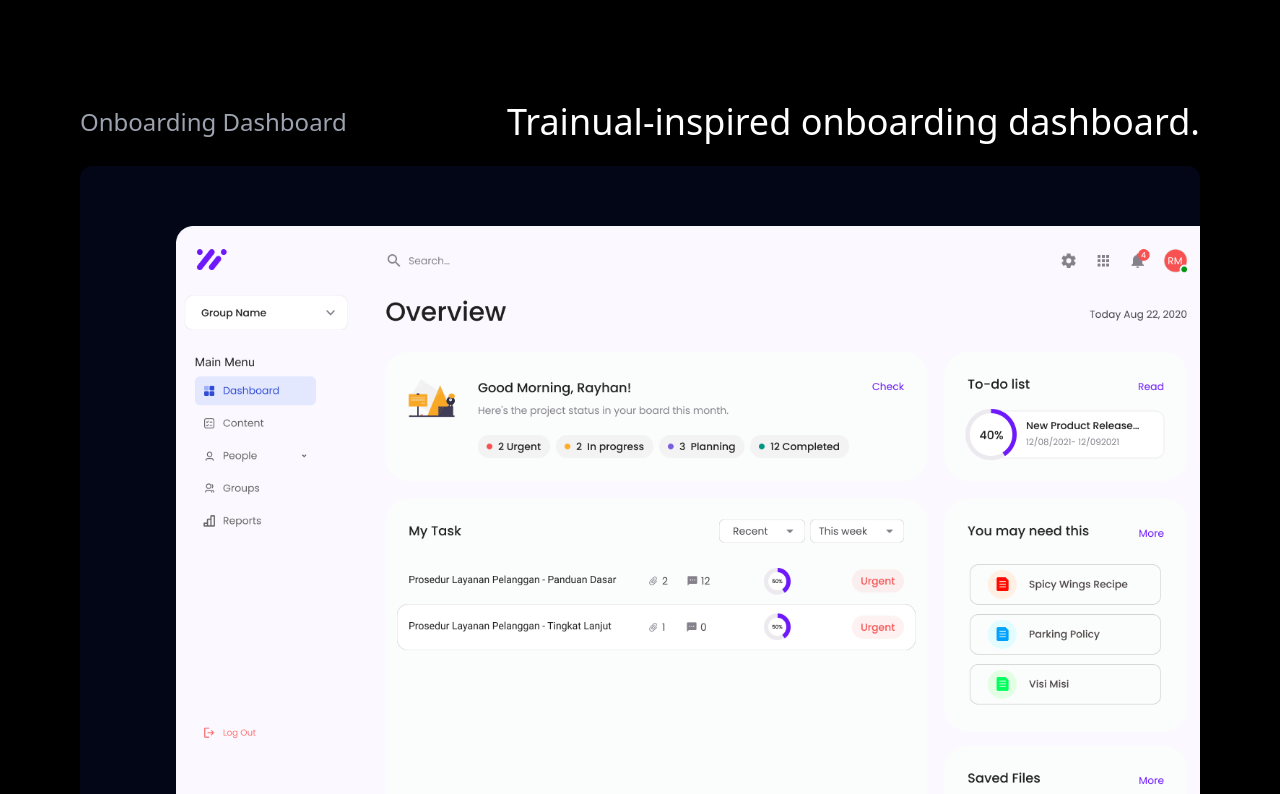
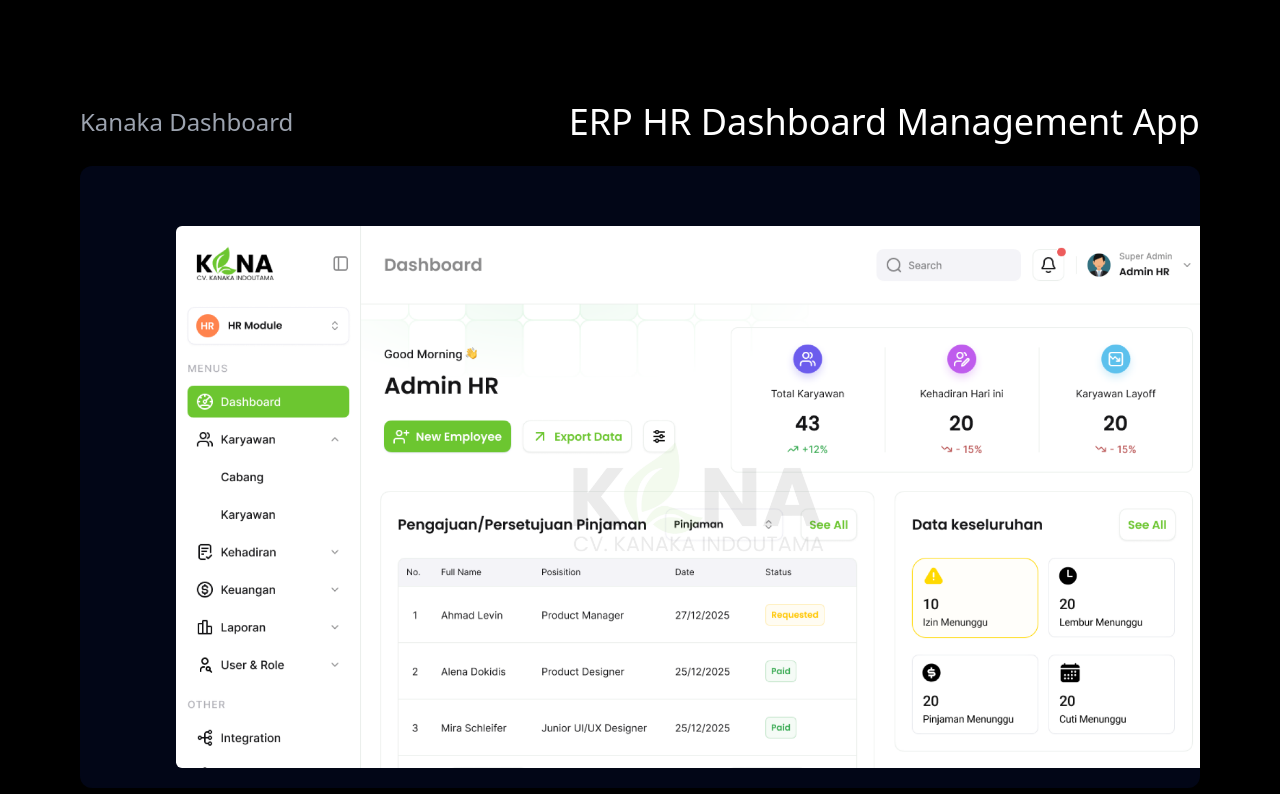
Before and after one commit to alfatpololo/portfolio.new, a Next.js app: page /Project in a window 1280 px wide. Shown: the top 794 px of the page. Built offline with nearby package versions, Linux system fonts and the light colour scheme.

Commit message:
update kanaka

```diff
--- a/pages/Project.tsx
+++ b/pages/Project.tsx
@@ -10,90 +10,97 @@ interface Project {
 
 const projects: Project[] = [
   {
-    id: 1,
-    title: "Onboarding Dashboard",
-    subtitle: "Trainual-inspired onboarding dashboard.",
-    imgSrc: "/Dashboard_.png",
-    url: "https://example.com/project1", // Ganti dengan URL tujuan
+    "id": 1,
+    "title": "Kanaka Dashboard",
+    "subtitle": "ERP HR Dashboard Management App",
+    "imgSrc": "/Kanakadashboard.png",
+    "url": "https://example.com/project3"
   },
   {
-    id: 2,
-    title: "Jaket Boat",
-    subtitle: "Boat ticket booking app by Dishub.",
-    imgSrc: "/Jaket Boat.png",
-    url: "https://example.com/project2", // Ganti dengan URL tujuan
+    "id": 2,
+    "title": "Onboarding Dashboard",
+    "subtitle": "Trainual-inspired onboarding dashboard.",
+    "imgSrc": "/Dashboard_.png",
+    "url": "https://example.com/project1"
   },
   {
-    id: 3,
-    title: "Legacy Of The Ancients : ELDORIA",
-    subtitle: "Epic RPG adventure in a mythical realm.",
-    imgSrc: "/Eldoria.gif",
-    url: "https://example.com/project3", // Ganti dengan URL tujuan
+    "id": 3,
+    "title": "Jaket Boat",
+    "subtitle": "Boat ticket booking app by Dishub.",
+    "imgSrc": "/Jaket Boat.png",
+    "url": "https://example.com/project2"
   },
   {
-    id: 4,
-    title: "iFortePay",
-    subtitle: "Connected Payment Solutions for Your Business Success.",
-    imgSrc: "/iforte.gif",
-    url: "https://example.com/project3", // Ganti dengan URL tujuan
+    "id": 4,
+    "title": "Legacy Of The Ancients : ELDORIA",
+    "subtitle": "Epic RPG adventure in a mythical realm.",
+    "imgSrc": "/Eldoria.gif",
+    "url": "https://example.com/project3"
   },
   {
-    id: 5,
-    title: "Crypnative",
-    subtitle: "Free Online Image Editor.",
-    imgSrc: "/Crypnative.png",
-    url: "https://example.com/project3", // Ganti dengan URL tujuan
+    "id": 5,
+    "title": "iFortePay",
+    "subtitle": "Connected Payment Solutions for Your Business Success.",
+    "imgSrc": "/iforte.gif",
+    "url": "https://example.com/project3"
   },
   {
-    id: 6,
-    title: "Glyph AI",
-    subtitle: "Blockchain Landing Page.",
-    imgSrc: "/Glyph AI.png",
-    url: "https://example.com/project3", // Ganti dengan URL tujuan
+    "id": 6,
+    "title": "Crypnative",
+    "subtitle": "Free Online Image Editor.",
+    "imgSrc": "/Crypnative.png",
+    "url": "https://example.com/project3"
   },
   {
-    id: 7,
-    title: "Bitreon",
-    subtitle: "Code Generator AI.",
-    imgSrc: "/Bitreon.png",
-    url: "https://example.com/project3", // Ganti dengan URL tujuan
+    "id": 7,
+    "title": "Glyph AI",
+    "subtitle": "Blockchain Landing Page.",
+    "imgSrc": "/Glyph AI.png",
+    "url": "https://example.com/project3"
   },
   {
-    id: 8,
-    title: "Denode",
-    subtitle: "Cloud Computing Landing Page.",
-    imgSrc: "/Denode.png",
-    url: "https://example.com/project3", // Ganti dengan URL tujuan
+    "id": 8,
+    "title": "Bitreon",
+    "subtitle": "Code Generator AI.",
+    "imgSrc": "/Bitreon.png",
+    "url": "https://example.com/project3"
   },
   {
-    id: 9,
-    title: "Injection Protocol",
-    subtitle: "The World's AI Platform.",
-    imgSrc: "/Injection Protocol.png",
-    url: "https://example.com/project3", // Ganti dengan URL tujuan
+    "id": 9,
+    "title": "Denode",
+    "subtitle": "Cloud Computing Landing Page.",
+    "imgSrc": "/Denode.png",
+    "url": "https://example.com/project3"
   },
   {
-    id: 10,
-    title: "Mingle",
-    subtitle: "Free Chat Bot AI.",
-    imgSrc: "/Mingle.png",
-    url: "https://example.com/project3", // Ganti dengan URL tujuan
+    "id": 10,
+    "title": "Injection Protocol",
+    "subtitle": "The World's AI Platform.",
+    "imgSrc": "/Injection Protocol.png",
+    "url": "https://example.com/project3"
   },
   {
-    id: 11,
-    title: "Podsphere",
-    subtitle: "Podcast Stream Landing Page.",
-    imgSrc: "/Podsphere.png",
-    url: "https://example.com/project3", // Ganti dengan URL tujuan
+    "id": 11,
+    "title": "Mingle",
+    "subtitle": "Free Chat Bot AI.",
+    "imgSrc": "/Mingle.png",
+    "url": "https://example.com/project3"
   },
   {
-    id: 12,
-    title: "PowerLink",
-    subtitle: "Cloud Computing Security.",
-    imgSrc: "/PowerLink.gif",
-    url: "https://example.com/project3", // Ganti dengan URL tujuan
+    "id": 12,
+    "title": "Podsphere",
+    "subtitle": "Podcast Stream Landing Page.",
+    "imgSrc": "/Podsphere.png",
+    "url": "https://example.com/project3"
   },
-];
+  {
+    "id": 13,
+    "title": "PowerLink",
+    "subtitle": "Cloud Computing Security.",
+    "imgSrc": "/PowerLink.gif",
+    "url": "https://example.com/project3"
+  }
+]
 
 const Projects: React.FC = () => {
   return (
```
Also changed, not shown: public/Kanakadashboard.png (added).
